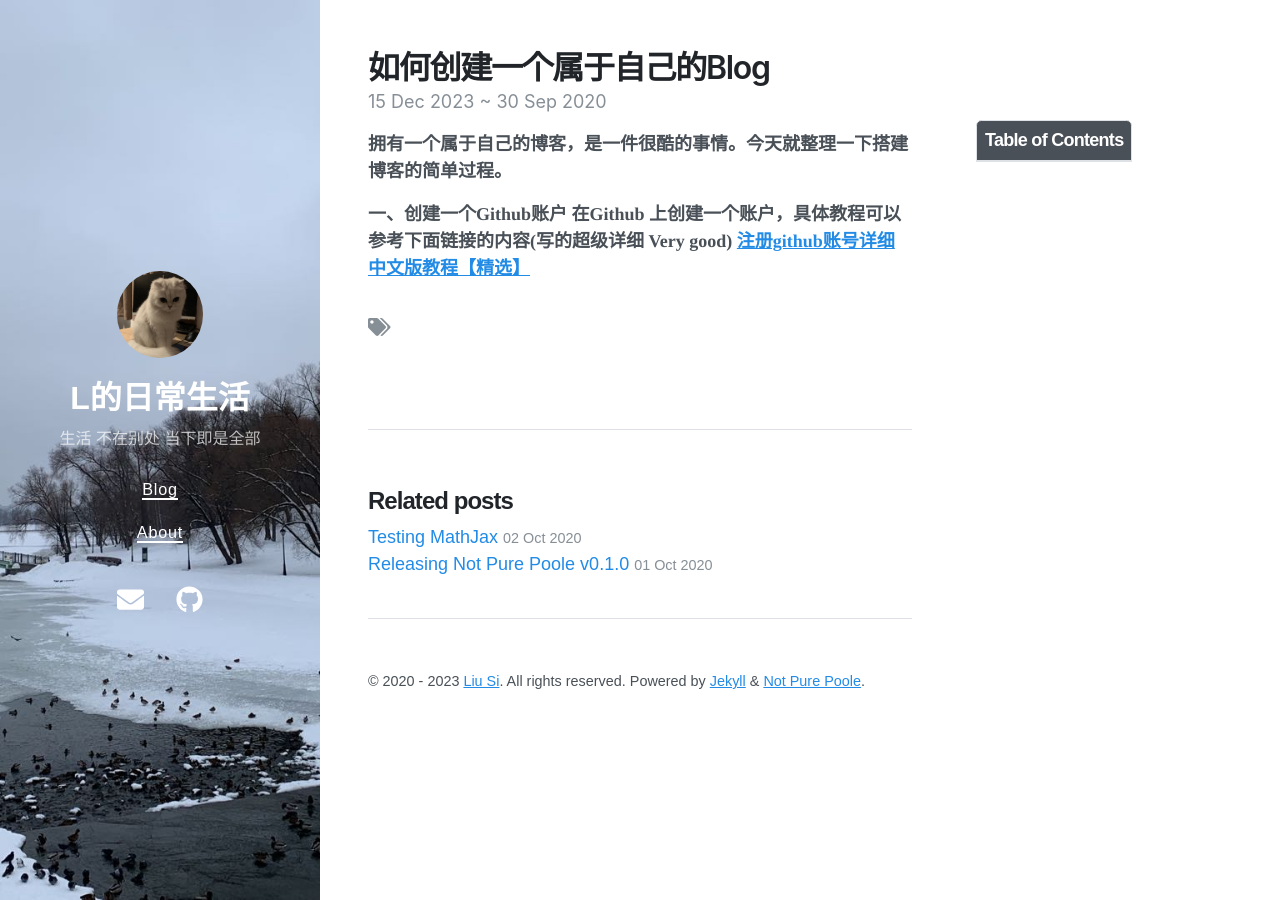
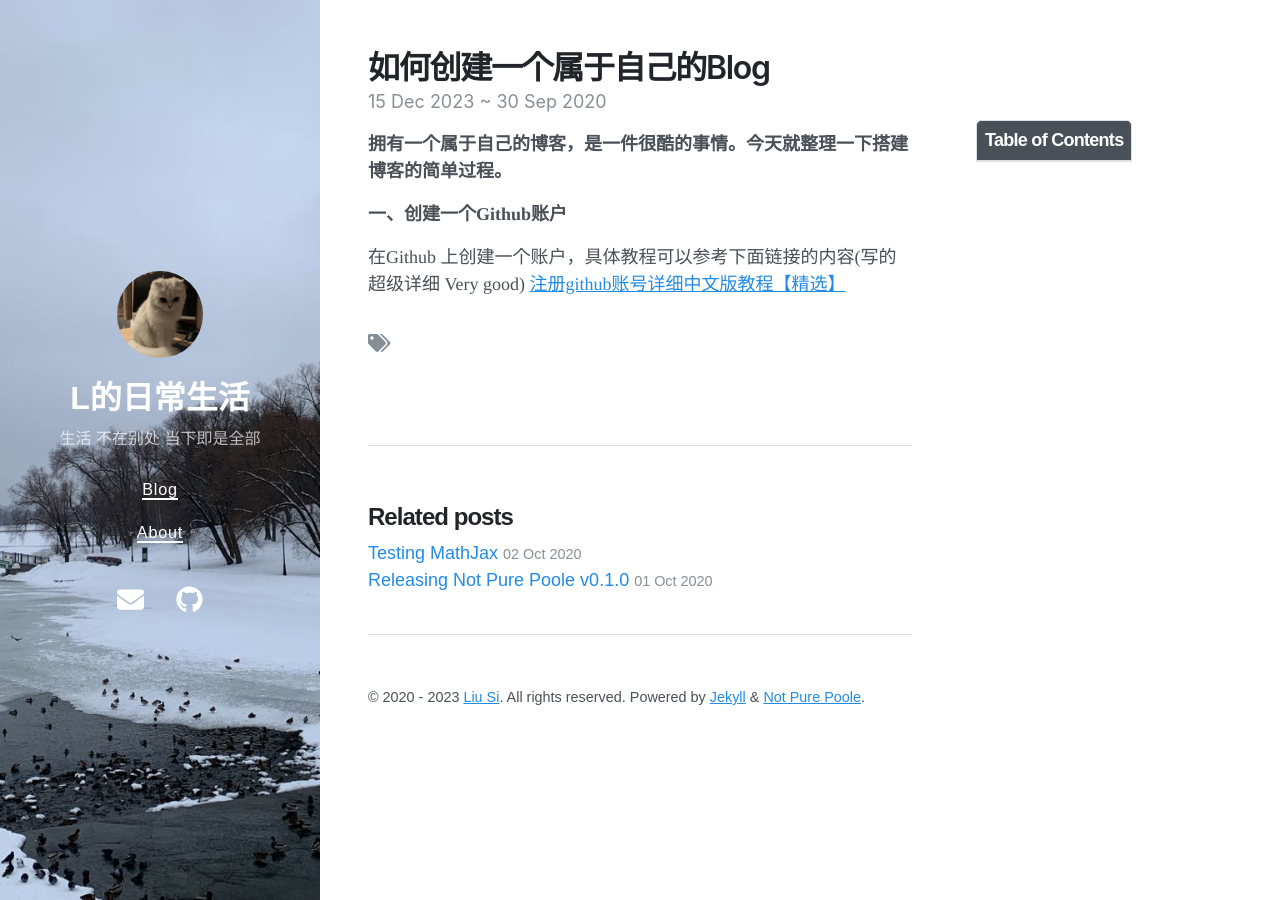
Before and after one commit to lsDailylife/lsDailylife.github.io, a Jekyll site: the page built from _posts/2020-09-29-welcome-to-not-pure-poole.md, in a window 1280 px wide. Built offline with Jekyll 4.4.1, drawn with Linux system fonts in a browser that asks for light colours; nearby versions of some CDN libraries.

```diff
--- a/_posts/2020-09-29-welcome-to-not-pure-poole.md
+++ b/_posts/2020-09-29-welcome-to-not-pure-poole.md
@@ -9,6 +9,7 @@ color: 'var(--base08)'
 ---
 **拥有一个属于自己的博客，是一件很酷的事情。今天就整理一下搭建博客的简单过程。**
 
-**一、创建一个Github账户
-      在Github 上创建一个账户，具体教程可以参考下面链接的内容(写的超级详细 Very good)
-	  [注册github账号详细中文版教程【精选】](https://blog.csdn.net/weixin_45738527/article/details/105146064)**
+**一、创建一个Github账户**
+
+  在Github 上创建一个账户，具体教程可以参考下面链接的内容(写的超级详细 Very good)
+ [注册github账号详细中文版教程【精选】](https://blog.csdn.net/weixin_45738527/article/details/105146064)
```
